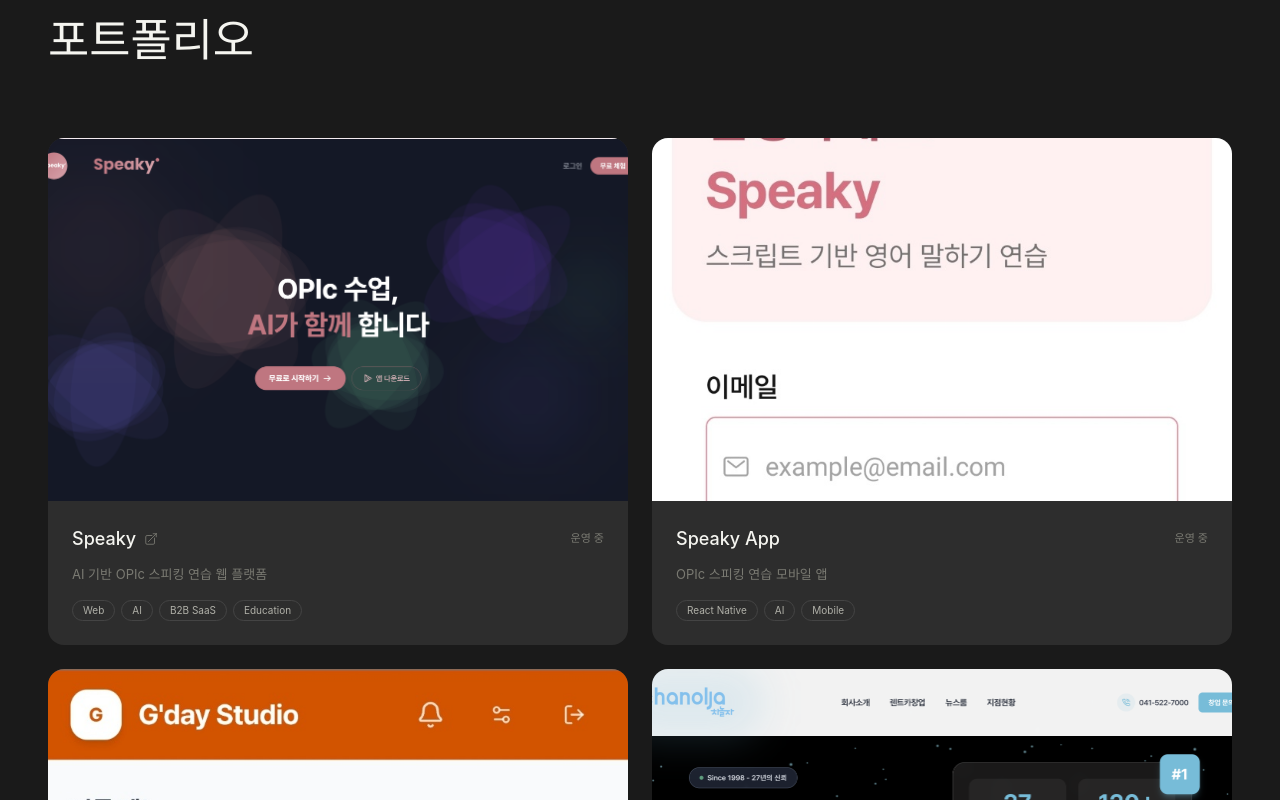
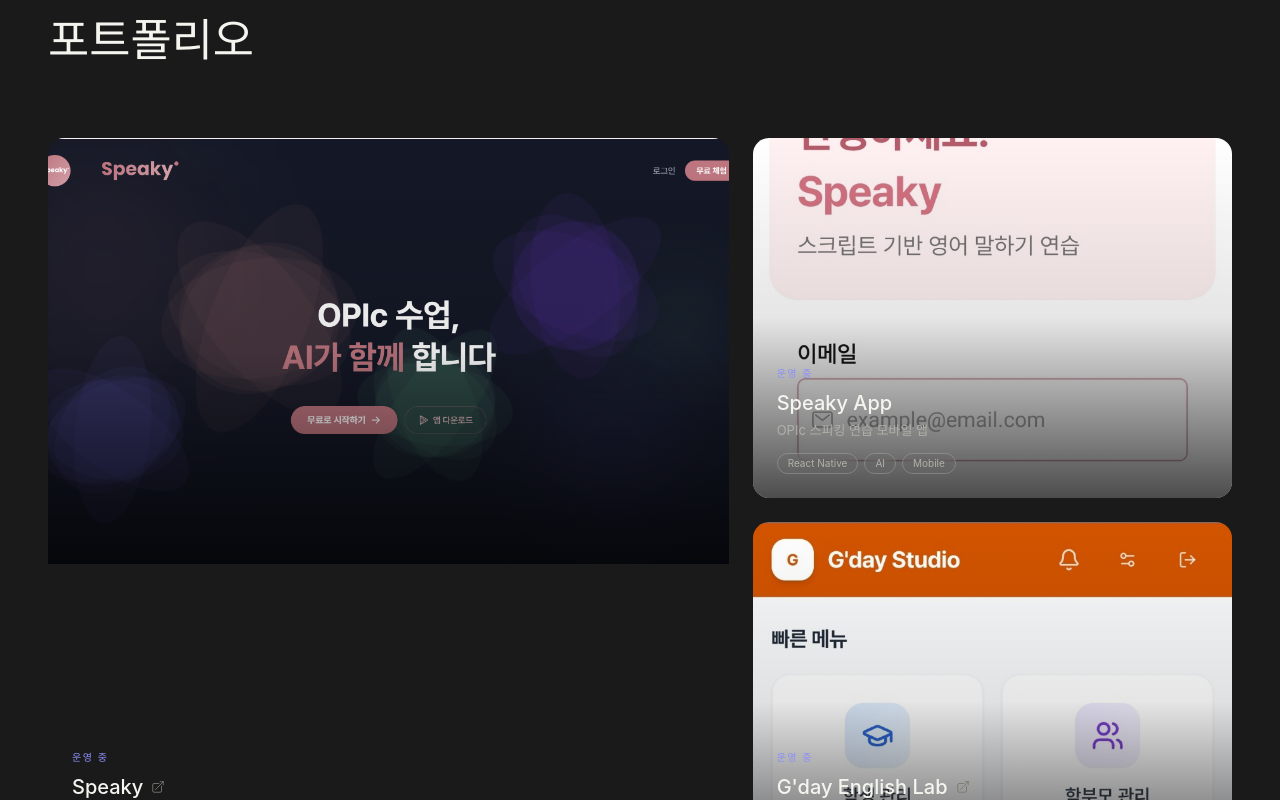
Before and after one commit to pearljjun-source/onthego-homepage, a Next.js app: page /works in a window 1280 px wide. Shown: the part 1520-2320 px from the top of the page. Built offline with nearby package versions, Linux system fonts and the light colour scheme.

Commit message:
포트폴리오 레이아웃을 잡지 스타일 비대칭 그리드로 변경
Co-Authored-By: Claude Opus 4.6 <noreply@anthropic.com>

```diff
--- a/src/app/works/page.tsx
+++ b/src/app/works/page.tsx
@@ -90,55 +90,80 @@ export default function WorksPage() {
             포트폴리오
           </h2>
 
-          <div className="grid grid-cols-1 md:grid-cols-2 gap-6">
+          {/* 잡지 스타일 비대칭 레이아웃 */}
+          <div className="grid grid-cols-1 md:grid-cols-12 gap-5 md:gap-6 auto-rows-auto">
             {portfolio.map((item, i) => {
               const Wrapper = item.url ? "a" : "div";
               const linkProps = item.url
                 ? { href: item.url, target: "_blank" as const, rel: "noopener noreferrer" }
                 : {};
+
+              // 비대칭 패턴: 0=wide, 1=narrow, 2=narrow, 3=wide, 4=medium, 5=medium, 6=tall, 7=short ...
+              const patterns = [
+                "md:col-span-7 md:row-span-2",
+                "md:col-span-5",
+                "md:col-span-5",
+                "md:col-span-8",
+                "md:col-span-4 md:row-span-2",
+                "md:col-span-5",
+                "md:col-span-7",
+              ];
+              const aspect = [
+                "aspect-[16/10]",
+                "aspect-[4/3]",
+                "aspect-[4/3]",
+                "aspect-[21/9]",
+                "aspect-[3/4]",
+                "aspect-[16/10]",
+                "aspect-[16/10]",
+              ];
+              const layoutClass = patterns[i % patterns.length];
+              const aspectClass = aspect[i % aspect.length];
+
               return (
                 <Wrapper
                   key={item.id}
                   {...linkProps}
-                  className={`group bg-[#2D2D2D] rounded-2xl overflow-hidden hover:bg-[#353535] transition-colors duration-300 block ${
+                  className={`group relative rounded-2xl overflow-hidden block ${layoutClass} ${
                     item.url ? "cursor-pointer" : ""
                   }`}
                 >
                   {item.image && (
-                    <div className="relative aspect-[16/10] overflow-hidden">
+                    <div className={`relative w-full ${aspectClass} overflow-hidden`}>
                       <Image
                         src={item.image}
                         alt={item.title}
                         fill
-                        sizes="(max-width: 768px) 100vw, 50vw"
-                        className={`object-cover group-hover:scale-105 transition-transform duration-500 ${
+                        sizes="(max-width: 768px) 100vw, 60vw"
+                        className={`object-cover group-hover:scale-105 transition-transform duration-700 ease-out ${
                           item.id === "speaky-app" ? "object-[center_17%]" : "object-top"
                         }`}
                       />
+                      <div className="absolute inset-0 bg-gradient-to-t from-black/70 via-black/10 to-transparent" />
                     </div>
                   )}
-                  <div className="p-6">
-                    <div className="flex items-center justify-between mb-3">
-                      <h3 className="text-lg font-medium text-[#F5F5F0] group-hover:text-[#8A8FF8] transition-colors flex items-center gap-2">
-                        {item.title}
-                        {item.url && (
-                          <svg className="w-3.5 h-3.5 text-[#7A7A72] group-hover:text-[#8A8FF8] transition-colors" fill="none" stroke="currentColor" viewBox="0 0 24 24">
-                            <path strokeLinecap="round" strokeLinejoin="round" strokeWidth={1.5} d="M13.5 6H5.25A2.25 2.25 0 003 8.25v10.5A2.25 2.25 0 005.25 21h10.5A2.25 2.25 0 0018 18.75V10.5m-10.5 6L21 3m0 0h-5.25M21 3v5.25" />
-                          </svg>
-                        )}
-                      </h3>
-                      <span className="text-[11px] text-[#7A7A72]">
+                  <div className="absolute bottom-0 left-0 right-0 p-5 md:p-6">
+                    <div className="flex items-center gap-2 mb-2">
+                      <span className="text-[10px] tracking-[0.15em] uppercase text-[#8A8FF8]">
                         {statusLabel[item.status]}
                       </span>
                     </div>
-                    <p className="text-[13px] text-[#7A7A72] mb-4">
+                    <h3 className="text-lg md:text-xl font-medium text-[#F5F5F0] group-hover:text-[#8A8FF8] transition-colors mb-1 flex items-center gap-2">
+                      {item.title}
+                      {item.url && (
+                        <svg className="w-3.5 h-3.5 text-[#7A7A72] group-hover:text-[#8A8FF8] transition-colors" fill="none" stroke="currentColor" viewBox="0 0 24 24">
+                          <path strokeLinecap="round" strokeLinejoin="round" strokeWidth={1.5} d="M13.5 6H5.25A2.25 2.25 0 003 8.25v10.5A2.25 2.25 0 005.25 21h10.5A2.25 2.25 0 0018 18.75V10.5m-10.5 6L21 3m0 0h-5.25M21 3v5.25" />
+                        </svg>
+                      )}
+                    </h3>
+                    <p className="text-[13px] text-[#B0B0A8] mb-3">
                       {item.description}
                     </p>
                     <div className="flex flex-wrap gap-1.5">
                       {item.tags.map((tag) => (
                         <span
                           key={tag}
-                          className="text-[10px] px-2.5 py-0.5 rounded-full border border-[#444] text-[#B0B0A8]"
+                          className="text-[10px] px-2.5 py-0.5 rounded-full border border-white/20 text-[#B0B0A8] backdrop-blur-sm"
                         >
                           {tag}
                         </span>
```
